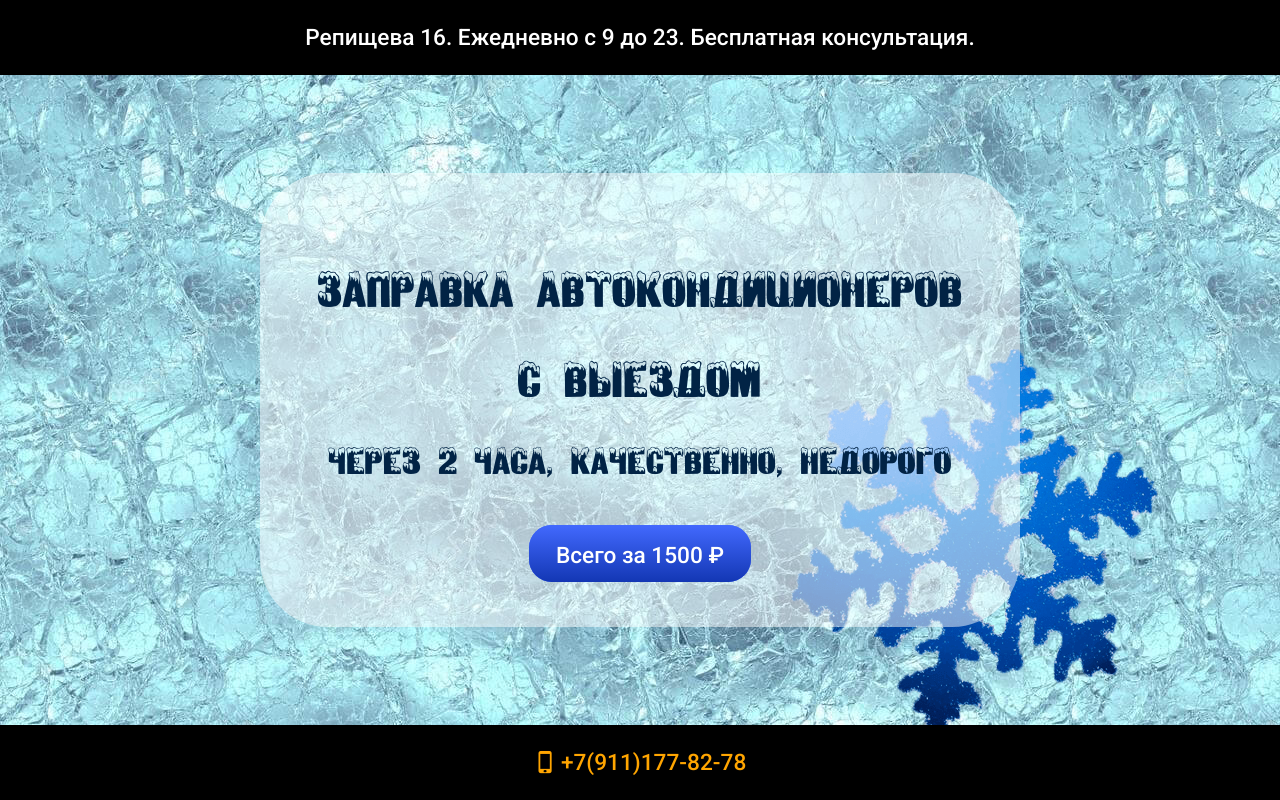
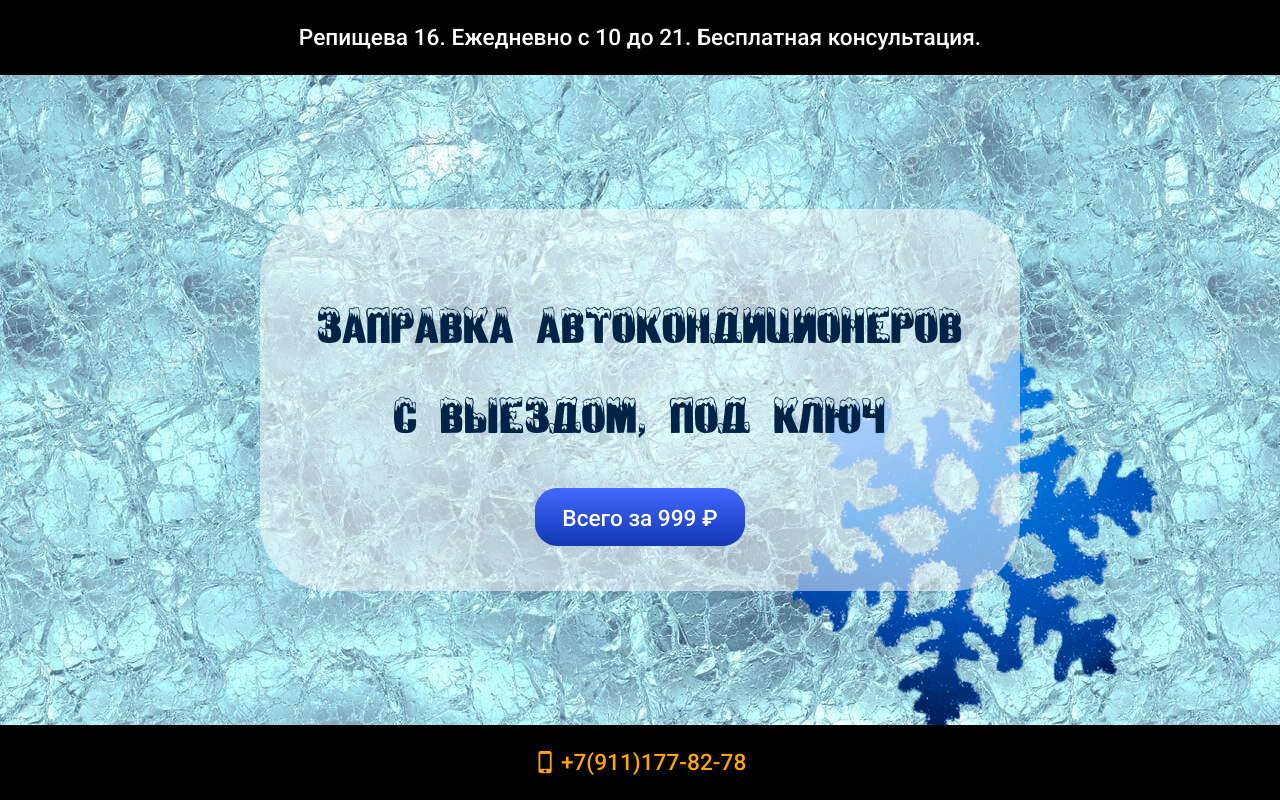
Before and after one commit to auto-conditioner/auto-conditioner.github.io, a plain HTML site: page index.html in a window 1280 px wide. Shown: the top 800 px of the page. Drawn offline with Linux system fonts and the light colour scheme; a script that the page names is missing.

Commit message:
Update index.html

```diff
--- a/index.html
+++ b/index.html
@@ -5,9 +5,9 @@
     <meta name="viewport" content="width=device-width, initial-scale=0.55">
     <title>Заправка автокондиционеров в Санкт-Петербурге</title>
     <meta name="description"
-    content="Заправка автомобильных кондиционеров в Санкт-Петербурге от 1500 ₽">
+    content="Заправка автомобильных кондиционеров в Санкт-Петербурге под ключ за 999 ₽">
     <meta property="og:description"
-    content="Заправка автомобильных кондиционеров в Санкт-Петербурге от 1500 ₽">
+    content="Заправка автомобильных кондиционеров в Санкт-Петербурге от 999 ₽">
     <meta property="og:image" content="https://xn----7sbgjfran1adece4as5e.xn--p1ai/images/snowflake.png">
     <meta property="og:image:height" content="400">
     <meta property="og:image:width" content="400">
@@ -21,15 +21,14 @@
     <link rel="stylesheet" href="https://fonts.googleapis.com/css?family=Roboto:500&amp;subset=cyrillic">
   </head>
   <body>
-  <div class="header">Репищева 16. Ежедневно с 9 до 23. Бесплатная
+  <div class="header">Репищева 16. Ежедневно с 10 до 21. Бесплатная
   консультация.</div>
   <div class="box box_snow1" id="home">
     <div class="wrapper">
       <h1>Заправка автокондиционеров</h1>
-      <h1>с выездом</h1>
-      <h2>Через 2 часа, качественно, недорого</h2>
+      <h1>с выездом, под ключ</h1>
       <br>
-      <a class="button_snowy" href="#price" id="pricelink">Всего за 1500 ₽</a>
+      <a class="button_snowy" href="#price" id="pricelink">Всего за 999 ₽</a>
     </div>
   </div>
   <hr>
```
